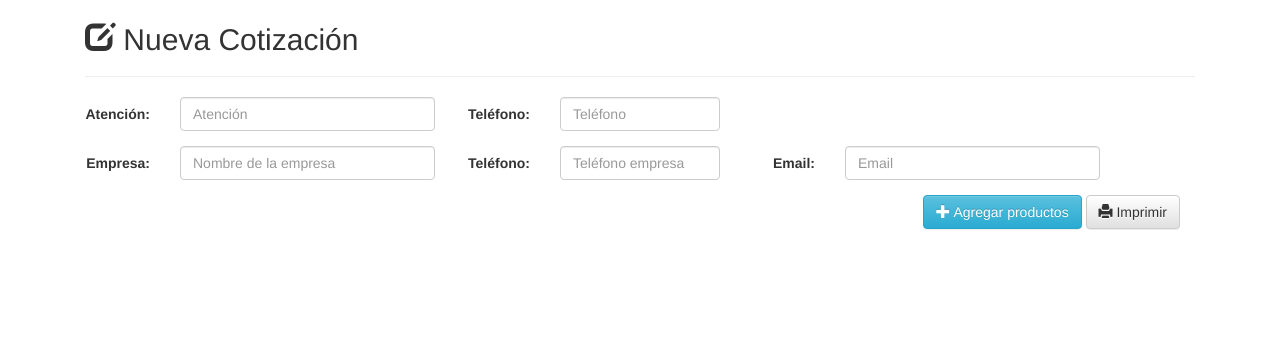
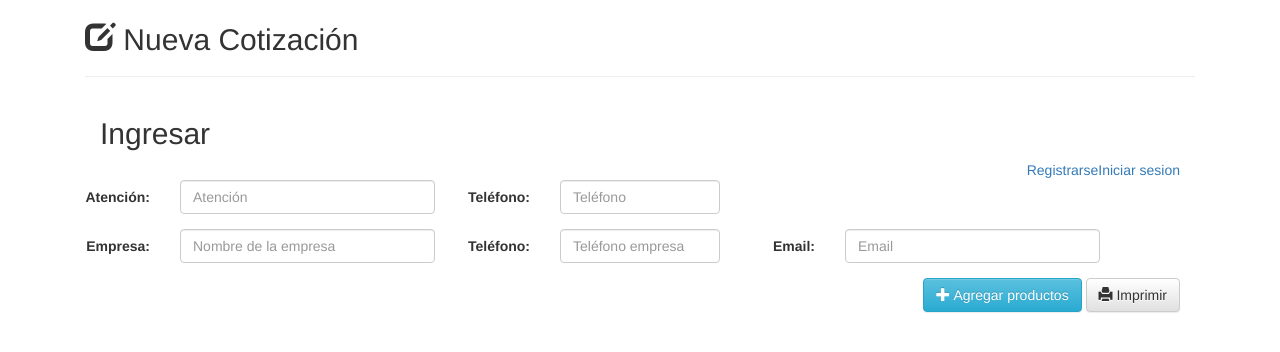
Before and after one commit to Pris-har/Quotr, a PHP site: page /tcpdf/ in a window 1280 px wide. Shown: the top 352 px of the page. Run offline with PHP 8.4, Linux system fonts and the light colour scheme; data comes from the database, SQL or seed files in the repository; some libraries are stand-ins or nearby versions.

Commit message:
Update index.php

```diff
--- a/index.php
+++ b/index.php
@@ -27,6 +27,18 @@
 			<div class="col-md-12">
 			<h2><span class="glyphicon glyphicon-edit"></span> Nueva Cotización</h2>
 			<hr>
+			<div class="col-md-12">
+			<form class="form-horizontal" role="form" id="datos_cotizacion">
+				<h2>Ingresar</h2>
+				<div>
+				<a href="login.html" style="float:right">Iniciar sesion</a>
+				</div>
+				<div>
+				<a href="signup.html" style="float:right">Registrarse</a>
+				</div>
+				<br>
+				</form>
+			</div>
 			<form class="form-horizontal" role="form" id="datos_cotizacion">
 				<div class="form-group row">
 				  <label for="atencion" class="col-md-1 control-label">Atención:</label>
```
